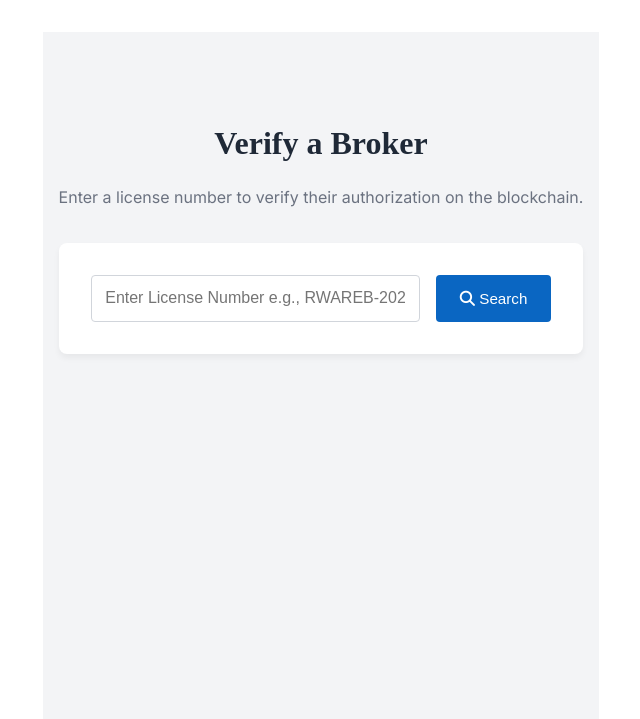
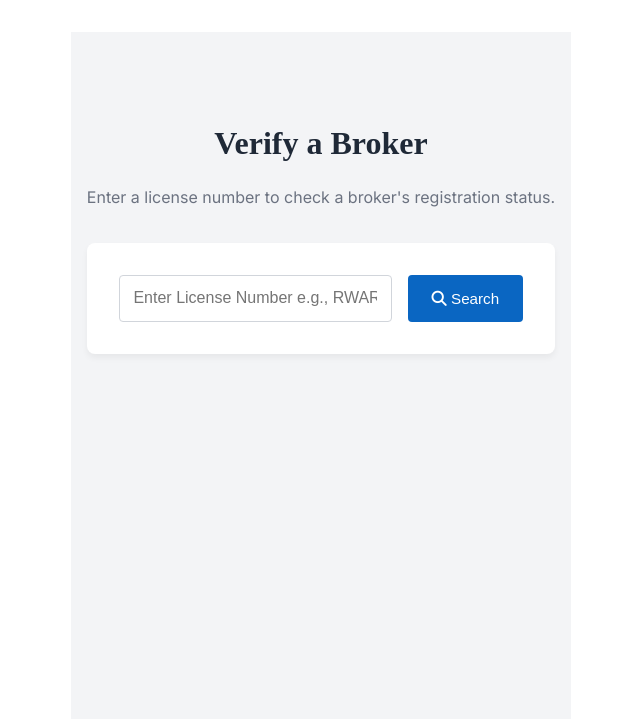
Before and after one commit to desparvis/rrebp, a Flask app: page /verify in a window 1280 px wide. Shown: the part 73-792 px from the top of the page, without its empty margins (319-959 px from the left). Run offline with Flask 3, Linux system fonts and the light colour scheme; some libraries are stand-ins or nearby versions; some web fonts are replaced.

Commit message:
verification page hash fix

```diff
--- a/templates/verify.html
+++ b/templates/verify.html
@@ -69,12 +69,9 @@
 
         <h1 style="text-align: center; color: var(--text-dark); font-family: 'Playfair Display', serif; margin-bottom: 0.5rem;">
             Verify a Broker</h1>
-        <p style="text-align: center; color: var(--text-muted); margin-bottom: 2rem;">Enter a license number to verify
-            their authorization on the blockchain.</p>
+        <p style="text-align: center; color: var(--text-muted); margin-bottom: 2rem;">Enter a license number to check a broker's registration status.</p>
 
-        <!-- Search Box -->
         <div class="verify-box">
-            <!-- (Old flash messages removed because base.html handles toasts now!) -->
             <form action="{{ url_for('landing.verify') }}" method="POST" class="search-form">
                 <input type="text" name="license_number" placeholder="Enter License Number e.g., RWAREB-2026-XXX"
                     required
@@ -85,7 +82,6 @@
             </form>
         </div>
 
-        <!-- Result Card -->
         {% if broker %}
         <div class="result-box">
             <h2 style="margin-top: 0; color: var(--text-dark);">{{ broker.full_name }}</h2>
@@ -105,10 +101,9 @@
                 </div>
             </div>
 
-            <!-- Blockchain Status UI -->
             <div id="blockchain-status"
                 style="background-color: #F3F4F6; padding: 1rem; border-radius: 6px; text-align: center; border: 1px solid #E5E7EB;">
-                <i class="fa-solid fa-circle-notch fa-spin"></i> Checking Blockchain...
+                <i class="fa-solid fa-circle-notch fa-spin"></i> Verifying...
             </div>
         </div>
 
@@ -118,49 +113,45 @@
                 const statusDiv = document.getElementById('blockchain-status');
 
                 if (!brokerHash || brokerHash === "None") {
-                    statusDiv.innerHTML = '<span style="color: #991B1B;"><i class="fa-solid fa-triangle-exclamation"></i> Not registered on blockchain</span>';
+                    statusDiv.innerHTML = '<span style="color: #991B1B;"><i class="fa-solid fa-triangle-exclamation"></i> Not Verified</span>';
                     statusDiv.style.backgroundColor = '#FEF2F2';
                     statusDiv.style.borderColor = '#FCA5A5';
                     return;
                 }
 
                 try {
-                    // Contract Configuration
                     const contractAddress = "0xfAF6FA9F4fFE82bE38e10E68661945383445cA7C";
                     const abi = [
                         "function brokers(bytes32) public view returns (bytes32 brokerHash, address associationWallet, bool isActive, uint256 registeredAt)"
                     ];
 
-                    // Initialize Public Provider
                     const rpcUrl = "https://ethereum-sepolia-rpc.publicnode.com";
                     const provider = new ethers.providers.JsonRpcProvider(rpcUrl);
                     const contract = new ethers.Contract(contractAddress, abi, provider);
 
-                    // Execute Blockchain Query
                     const brokerData = await contract.brokers(brokerHash);
                     const isActive = brokerData.isActive;
                     const registeredAt = brokerData.registeredAt.toString();
 
-                    // Evaluate Response
                     if (registeredAt !== "0") {
                         if (isActive) {
-                            statusDiv.innerHTML = '<span style="color: #065F46; font-weight: bold;"><i class="fa-solid fa-shield-check"></i> Verified Authentic on Blockchain</span><br><span style="font-size: 0.75rem; color: #6B7280; font-family: monospace; word-break: break-all;">Hash: ' + brokerHash + '</span>';
+                            statusDiv.innerHTML = '<span style="color: #065F46; font-weight: bold;"><i class="fa-solid fa-shield-check"></i> Verified</span>';
                             statusDiv.style.backgroundColor = '#D1FAE5';
                             statusDiv.style.borderColor = '#34D399';
                         } else {
-                            statusDiv.innerHTML = '<span style="color: #991B1B;"><i class="fa-solid fa-xmark"></i> Blockchain Verification Failed (Suspended)</span>';
+                            statusDiv.innerHTML = '<span style="color: #991B1B;"><i class="fa-solid fa-xmark"></i> Suspended</span>';
                             statusDiv.style.backgroundColor = '#FEF2F2';
                             statusDiv.style.borderColor = '#FCA5A5';
                         }
                     } else {
-                        statusDiv.innerHTML = '<span style="color: #991B1B;"><i class="fa-solid fa-xmark"></i> Not found on Blockchain</span>';
+                        statusDiv.innerHTML = '<span style="color: #991B1B;"><i class="fa-solid fa-xmark"></i> Not Verified</span>';
                         statusDiv.style.backgroundColor = '#FEF2F2';
                         statusDiv.style.borderColor = '#FCA5A5';
                     }
 
                 } catch (error) {
                     console.error("Verification Error:", error);
-                    statusDiv.innerHTML = '<span style="color: #92400E;"><i class="fa-solid fa-wifi"></i> Could not connect to the blockchain network.</span>';
+                    statusDiv.innerHTML = '<span style="color: #92400E;"><i class="fa-solid fa-wifi"></i> Could not complete verification check.</span>';
                 }
             }
 
```
